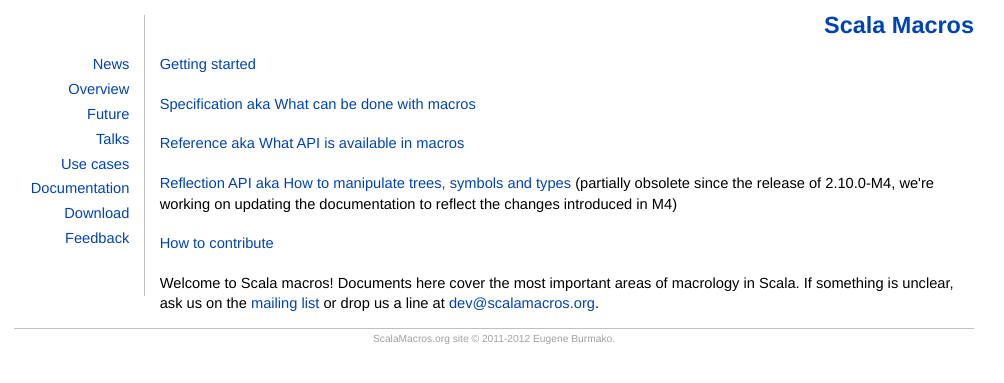
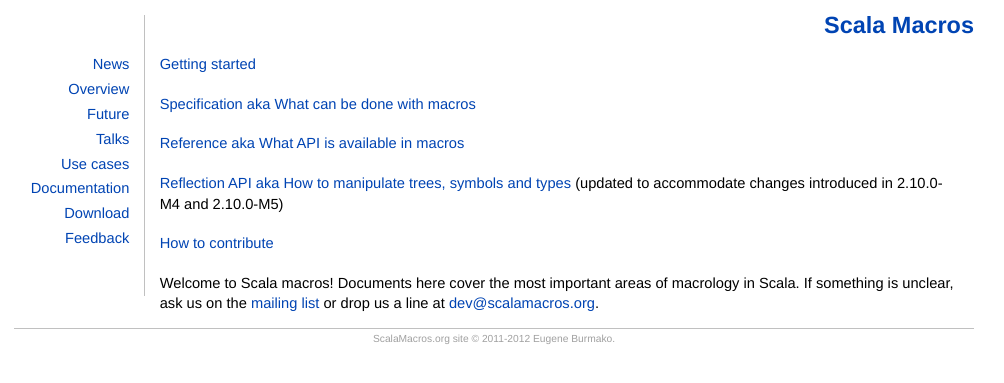
Before and after one commit to scalamacros/scalamacros.github.com, a Jekyll site: the page built from documentation/index.html, in a window 1280 px wide. Shown: the top 383 px of the page, without its empty margins (146-1150 px from the left). Built offline with Jekyll 4.4.1, drawn with Linux system fonts in a browser that asks for light colours; comment, search, counter and statistics services are not loaded.

Commit message:
updated the docs for M5

```diff
--- a/documentation/index.html
+++ b/documentation/index.html
@@ -16,7 +16,7 @@
 </p>
 <p>
   <span class="title"><a class="link" href="/talks/2012-04-28-MetaprogrammingInScala210.pdf">Reflection API aka How to manipulate trees, symbols and types</a></span>
-  (partially obsolete since the release of 2.10.0-M4, we're working on updating the documentation to reflect the changes introduced in M4)
+  (updated to accommodate changes introduced in 2.10.0-M4 and 2.10.0-M5)
 </p>
 <p>
   <span class="title"><a class="link" href="/documentation/howtocontribute.html">How to contribute</a></span>
--- a/documentation/reference.html
+++ b/documentation/reference.html
@@ -13,7 +13,7 @@
 Sources of reflection API: exposes data structures and factories that are used inside the compiler. Trees, symbols, types, annotations, positions, and more.</p>
 
 <p><a href="/talks/2012-04-28-MetaprogrammingInScala210.pdf">Metaprogramming in Scala 2.10</a>: Overview of reflection API: briefly explains core data structures and
-gives a few recipes on discovering relevant information using hidden switches of compiler and REPL. Since the release of 2.10.0-M4 some of that information is obsolete.</p>
+gives a few recipes on discovering relevant information using hidden switches of compiler and REPL. <s>Since the release of 2.10.0-M4 some of that information is obsolete</s>. The guide has been updated with the information about the changes introduced in 2.10.0-M4 and 2.10.0-M5.</p>
 
 <p><a href="http://groups.google.com/group/scala-language/browse_thread/thread/bf079865ad42249c">Scala 2.10.0 Milestone 4</a>: Summary of the changes introduced to the public compiler API (aka reflection API) in M4.
 The linked thread also contains migration instructions for 2.10.0-M3 users.</p>
```
Also changed, not shown: 2 other files.
